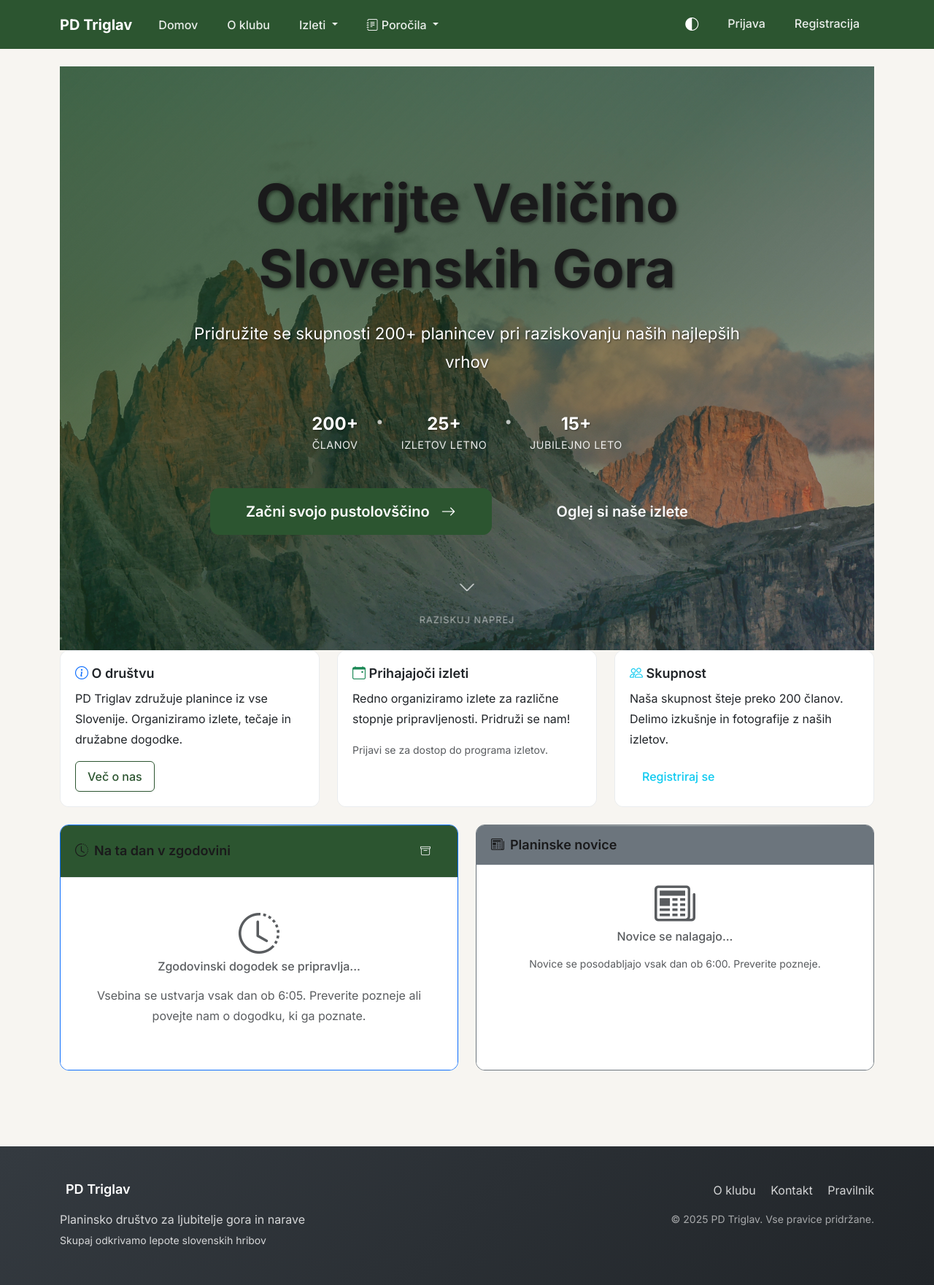
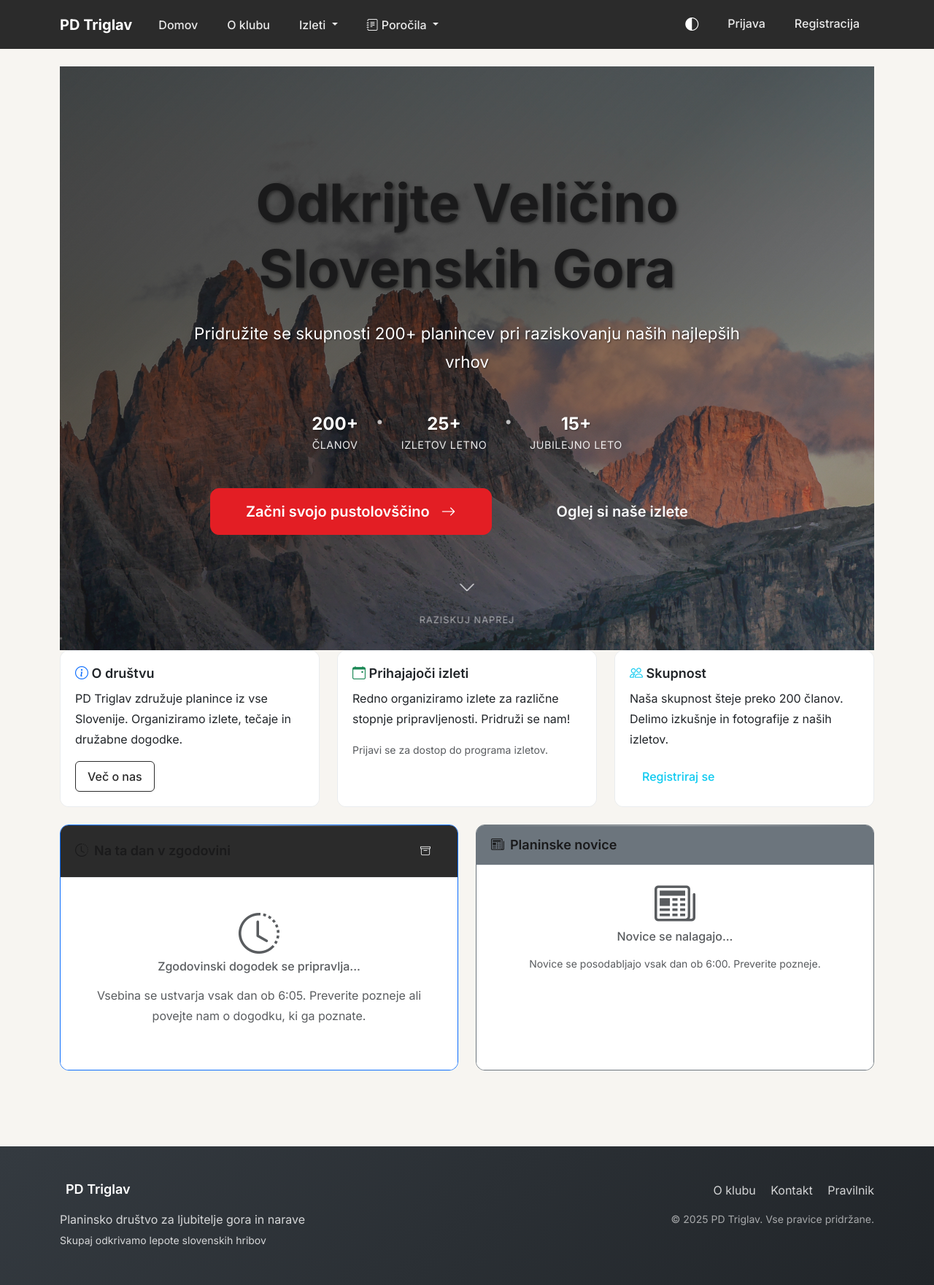
Before and after one commit to Stoick643/pd-triglav, a Flask app: page / in a window 1280 px wide. Shown: the whole page at 73% size. Run offline with Flask 3, Linux system fonts and the light colour scheme; data that the repository does not hold is empty; some libraries are stand-ins or nearby versions.

Commit message:
Corporate colors instead of green

```diff
--- a/static/css/app.css
+++ b/static/css/app.css
@@ -356,8 +356,8 @@ a:hover {
 }
 
 .form-control:focus {
-  border-color: var(--pd-primary);
-  box-shadow: 0 0 0 3px rgba(44, 85, 48, 0.1);
+  border-color: var(--pd-accent-red);
+  box-shadow: 0 0 0 3px rgba(227, 30, 36, 0.1);
   outline: none;
 }
 
@@ -626,8 +626,8 @@ a:hover {
   height: 100%;
   background: linear-gradient(
     135deg,
-    rgba(44, 85, 48, 0.8) 0%,
-    rgba(26, 61, 31, 0.6) 50%,
+    rgba(43, 43, 43, 0.8) 0%,
+    rgba(26, 26, 26, 0.6) 50%,
     rgba(108, 117, 125, 0.4) 100%
   );
   z-index: 2;
@@ -722,13 +722,13 @@ a:hover {
 }
 
 .hero-cta-buttons .btn-primary {
-  background: var(--pd-primary);
-  border-color: var(--pd-primary);
+  background: var(--pd-accent-red);
+  border-color: var(--pd-accent-red);
 }
 
 .hero-cta-buttons .btn-primary:hover {
-  background: var(--pd-primary-dark);
-  border-color: var(--pd-primary-dark);
+  background: var(--pd-accent-red-dark);
+  border-color: var(--pd-accent-red-dark);
 }
 
 .hero-cta-buttons .btn-outline-light:hover {
--- a/static/css/components.css
+++ b/static/css/components.css
@@ -65,7 +65,7 @@ Specialized components for the mountaineering club
 }
 
 .trip-destination {
-  color: var(--pd-primary);
+  color: var(--pd-accent-red);
   font-weight: var(--pd-font-medium);
   font-size: var(--pd-text-base);
   display: flex;
@@ -269,8 +269,8 @@ Specialized components for the mountaineering club
 }
 
 .form-control-enhanced:focus {
-  border-color: var(--pd-primary);
-  box-shadow: 0 0 0 4px rgba(44, 85, 48, 0.1);
+  border-color: var(--pd-accent-red);
+  box-shadow: 0 0 0 4px rgba(227, 30, 36, 0.1);
   outline: none;
   transform: translateY(-1px);
 }
@@ -331,8 +331,8 @@ Specialized components for the mountaineering club
 
 .btn-mountain-outline {
   background: transparent;
-  border: 2px solid var(--pd-primary);
-  color: var(--pd-primary);
+  border: 2px solid var(--pd-accent-red);
+  color: var(--pd-accent-red);
   font-weight: var(--pd-font-semibold);
   padding: var(--pd-space-3) var(--pd-space-6);
   border-radius: var(--pd-radius-lg);
@@ -343,7 +343,7 @@ Specialized components for the mountaineering club
 }
 
 .btn-mountain-outline:hover {
-  background-color: var(--pd-primary);
+  background-color: var(--pd-accent-red);
   color: var(--pd-white);
   transform: translateY(-2px);
   box-shadow: var(--pd-shadow-lg);
--- a/static/css/design-system.css
+++ b/static/css/design-system.css
@@ -66,11 +66,11 @@ Alpine Elegance - Mountain-inspired web design
 
   /* === LIGHT THEME (DEFAULT) === */
 
-  /* Primary - Mountain Blues & Greens */
-  --pd-primary: #2c5530;        /* Deep forest green */
-  --pd-primary-light: #4a7c59;  /* Mountain meadow */
-  --pd-primary-dark: #1a3d1f;   /* Pine shadow */
-  --pd-primary-subtle: #f0f7f1;  /* Morning mist */
+  /* Primary - Dark Gray (Professional) */
+  --pd-primary: #2B2B2B;        /* Dark charcoal */
+  --pd-primary-light: #424242;  /* Medium gray */
+  --pd-primary-dark: #1A1A1A;   /* Very dark gray */
+  --pd-primary-subtle: #F5F5F5; /* Light gray tint */
 
   /* Secondary - Alpine Stone */
   --pd-secondary: #6c757d;       /* Mountain stone */
@@ -78,7 +78,13 @@ Alpine Elegance - Mountain-inspired web design
   --pd-secondary-dark: #495057;  /* Dark slate */
   --pd-secondary-subtle: #f8f9fa; /* Snow white */
 
-  /* Accent - Sophisticated & Desaturated */
+  /* Triglav Red Accent - Brand Colors */
+  --pd-accent-red: #E31E24;      /* Triglav red */
+  --pd-accent-red-light: #FF4444; /* Lighter red */
+  --pd-accent-red-dark: #B71C1C; /* Darker red */
+  --pd-accent-red-subtle: #FFEBEE; /* Light red tint */
+
+  /* Other Accents - Sophisticated & Desaturated */
   --pd-accent-orange: #e55a32;   /* Muted sunrise peak */
   --pd-accent-blue: #4191d9;     /* Softer alpine sky */
   --pd-accent-yellow: #e6c547;   /* Warm golden hour */
@@ -122,10 +128,10 @@ Alpine Elegance - Mountain-inspired web design
 
 html[data-theme="dark"] {
   /* Primary - Adjusted for dark backgrounds */
-  --pd-primary: #4a7c59;        /* Brighter forest green */
-  --pd-primary-light: #5fb85c;  /* Bright meadow */
-  --pd-primary-dark: #2c5530;   /* Darker for contrast */
-  --pd-primary-subtle: #242f26;  /* Dark mist */
+  --pd-primary: #424242;        /* Medium gray for dark mode */
+  --pd-primary-light: #616161;  /* Lighter gray */
+  --pd-primary-dark: #212121;   /* Very dark gray */
+  --pd-primary-subtle: #1E1E1E;  /* Dark surface */
 
   /* Secondary - Dark theme stone */
   --pd-secondary: #8e9297;       /* Lighter stone */
@@ -190,8 +196,8 @@ html[data-theme="dark"] {
   --pd-shadow-xl: 0 20px 25px -5px rgba(0, 0, 0, 0.1), 0 10px 10px -5px rgba(0, 0, 0, 0.04);
 
   /* Mountain-inspired elevation */
-  --pd-shadow-mountain: 0 8px 32px rgba(44, 85, 48, 0.12), 0 2px 8px rgba(44, 85, 48, 0.08);
-  --pd-shadow-valley: inset 0 2px 4px rgba(44, 85, 48, 0.06);
+  --pd-shadow-mountain: 0 8px 32px rgba(43, 43, 43, 0.12), 0 2px 8px rgba(43, 43, 43, 0.08);
+  --pd-shadow-valley: inset 0 2px 4px rgba(43, 43, 43, 0.06);
 
   /* === BORDERS === */
   --pd-border-width: 1px;
@@ -234,13 +240,13 @@ html[data-theme="dark"] {
 
   /* === ENHANCED SHADOWS === */
   /* Layered shadows for sophisticated elevation */
-  --pd-shadow-xs: 0 1px 2px rgba(44, 85, 48, 0.04);
-  --pd-shadow-sm: 0 1px 3px rgba(44, 85, 48, 0.06), 0 1px 2px rgba(44, 85, 48, 0.04);
-  --pd-shadow: 0 4px 6px rgba(44, 85, 48, 0.07), 0 2px 4px rgba(44, 85, 48, 0.06);
-  --pd-shadow-md: 0 10px 15px rgba(44, 85, 48, 0.08), 0 4px 6px rgba(44, 85, 48, 0.06);
-  --pd-shadow-lg: 0 20px 25px rgba(44, 85, 48, 0.1), 0 10px 10px rgba(44, 85, 48, 0.06);
-  --pd-shadow-xl: 0 25px 50px rgba(44, 85, 48, 0.12), 0 12px 20px rgba(44, 85, 48, 0.08);
-  --pd-shadow-mountain: 0 35px 60px rgba(44, 85, 48, 0.15), 0 15px 25px rgba(44, 85, 48, 0.1);
+  --pd-shadow-xs: 0 1px 2px rgba(43, 43, 43, 0.04);
+  --pd-shadow-sm: 0 1px 3px rgba(43, 43, 43, 0.06), 0 1px 2px rgba(43, 43, 43, 0.04);
+  --pd-shadow: 0 4px 6px rgba(43, 43, 43, 0.07), 0 2px 4px rgba(43, 43, 43, 0.06);
+  --pd-shadow-md: 0 10px 15px rgba(43, 43, 43, 0.08), 0 4px 6px rgba(43, 43, 43, 0.06);
+  --pd-shadow-lg: 0 20px 25px rgba(43, 43, 43, 0.1), 0 10px 10px rgba(43, 43, 43, 0.06);
+  --pd-shadow-xl: 0 25px 50px rgba(43, 43, 43, 0.12), 0 12px 20px rgba(43, 43, 43, 0.08);
+  --pd-shadow-mountain: 0 35px 60px rgba(43, 43, 43, 0.15), 0 15px 25px rgba(43, 43, 43, 0.1);
 
   /* === Z-INDEX SCALE === */
   --pd-z-dropdown: 1000;
```
Also changed, not shown: fromOutside/logo.png (added).
